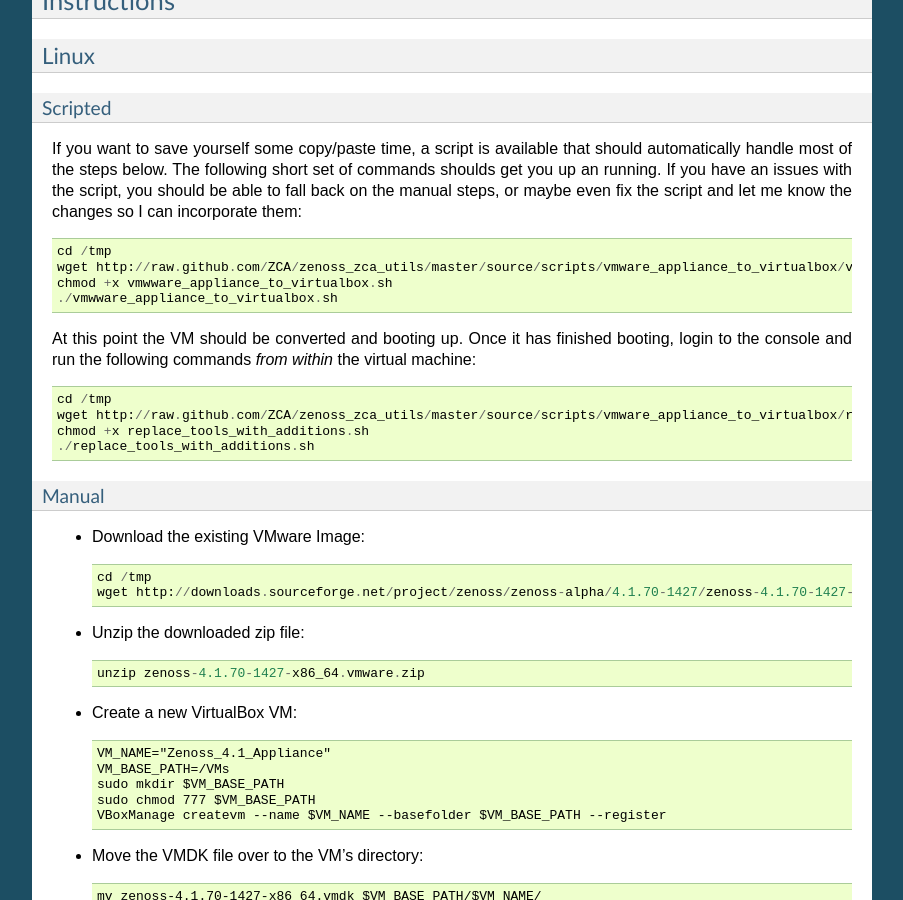
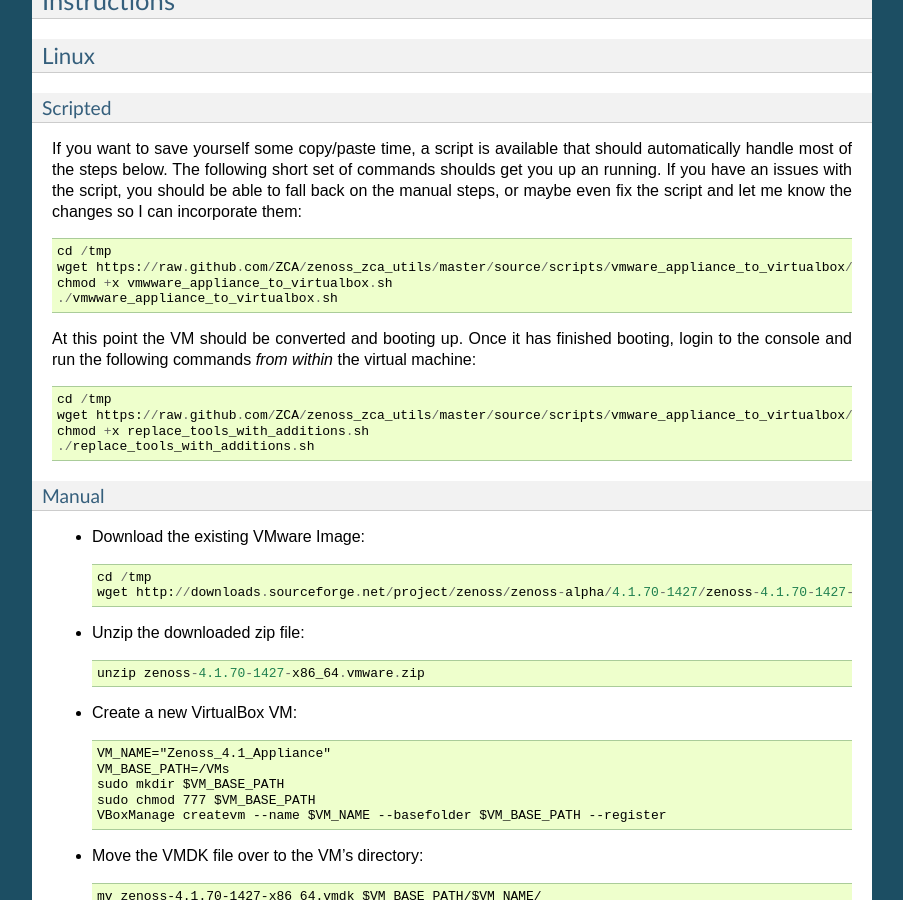
Before and after one commit to ZCA/zenoss_zca_utils, a Sphinx documentation site: the page built from docs/Converting_Zenoss_VMWare_Virtual_Appliance_to_VirtualBox.rst, in a window 1280 px wide and 900 px high, scrolled down 553 px. Shown: the whole window, without its empty margins (198-1101 px from the left). Built offline with Sphinx 7.4.7, drawn with Linux system fonts in a browser that asks for light colours; some of the changed lines change nothing that is shown.

Commit message:
switcing to https for wget commands to avoid the 301 from github

```diff
--- a/docs/Converting_Zenoss_VMWare_Virtual_Appliance_to_VirtualBox.rst
+++ b/docs/Converting_Zenoss_VMWare_Virtual_Appliance_to_VirtualBox.rst
@@ -28,14 +28,14 @@
 so I can incorporate them::
 
   cd /tmp
-  wget http://raw.github.com/ZCA/zenoss_zca_utils/master/source/scripts/vmware_appliance_to_virtualbox/vmwware_appliance_to_virtualbox.sh
+  wget https://raw.github.com/ZCA/zenoss_zca_utils/master/source/scripts/vmware_appliance_to_virtualbox/vmwware_appliance_to_virtualbox.sh
   chmod +x vmwware_appliance_to_virtualbox.sh
   ./vmwware_appliance_to_virtualbox.sh
 
 At this point the VM should be converted and booting up. Once it has finished booting, login to the console and run the following commands *from within* the virtual machine::
 
   cd /tmp
-  wget http://raw.github.com/ZCA/zenoss_zca_utils/master/source/scripts/vmware_appliance_to_virtualbox/replace_tools_with_additions.sh
+  wget https://raw.github.com/ZCA/zenoss_zca_utils/master/source/scripts/vmware_appliance_to_virtualbox/replace_tools_with_additions.sh
   chmod +x replace_tools_with_additions.sh
   ./replace_tools_with_additions.sh
 
```
